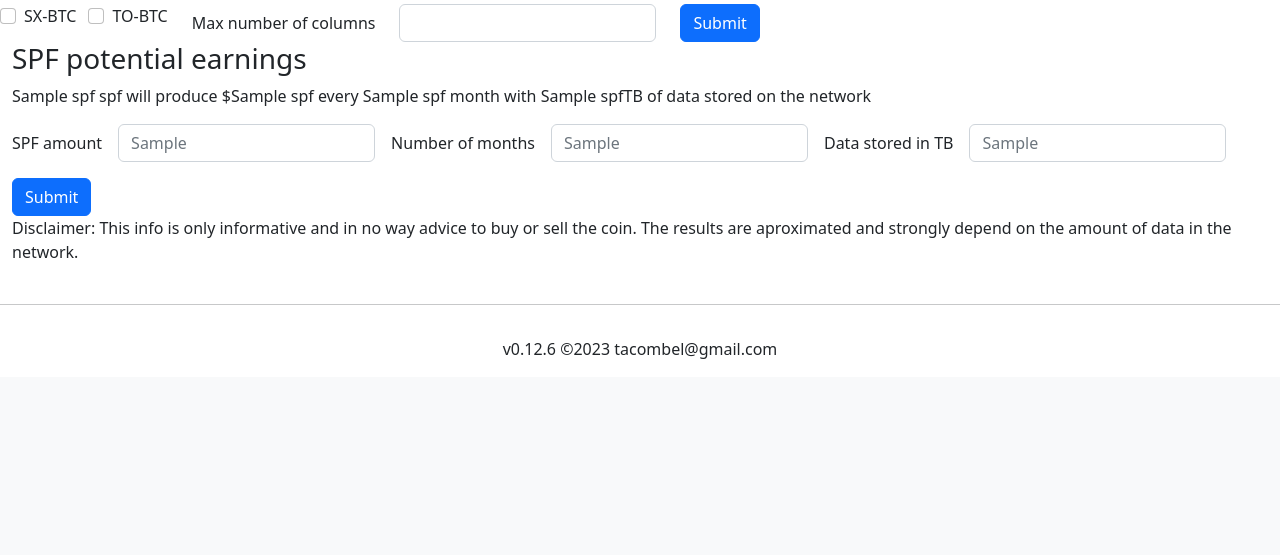
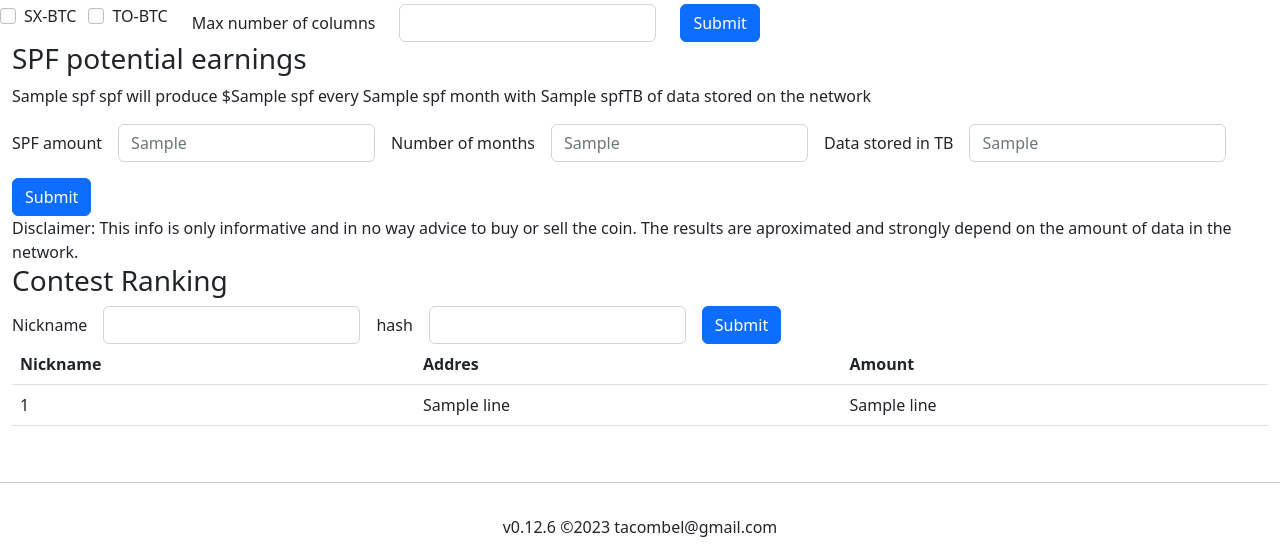
Before and after one commit to Tacombel/pumpthecoin, a Flask app: template app/templates/index.html in a window 1280 px wide. Shown: the part 1236-1791 px from the top of the page. Before the commit the page ends 1595 px from the top, so only its background shows below. Run offline with Flask 2, Linux system fonts and the light colour scheme; the template is opened without the code that fills it: most values are stand-ins (such as "Sample title", 1, 10 or a date in 2020); some libraries are stand-ins or nearby versions.

Commit message:
web working

```diff
--- a/app/routes.py
+++ b/app/routes.py
@@ -4,6 +4,7 @@ import pumpthecoin
 import spf_earnings
 import math
 from operator import itemgetter
+from contest import get_balances, add_entry
 
 @app.route('/uptimerobot', methods=['GET'])
 def uptimerobot():
@@ -185,3 +186,20 @@ def spfearnings():
                 else:
                         dataStored = float(request.form['dataStored'])
                 return render_template('index.html', spf_data = spf_earnings.earnings(SPFamount, numberOfMonths, dataStored))
+
+@app.route('/contest', methods=['GET', 'POST'])
+def contest():
+        if request.method == 'GET':
+                contest_data = {}
+                contest_data["lines"] = get_balances()["lines"]
+                return render_template('index.html', contest_data = contest_data)
+        elif request.method == 'POST':
+                contest_data = {}
+                if request.form["Nickname"] == '' or request.form["hash"] == '':
+                        contest_data["error"] = 'You need a Nickname and a hash!!!!'
+                else:
+                       entry = add_entry(request.form["Nickname"], request.form["hash"])
+                       if not entry["success"]:
+                               contest_data["error"] = entry["error"]
+                contest_data["lines"] = get_balances()["lines"]
+                return render_template('index.html', contest_data = contest_data)
--- /dev/null
+++ b/app/templates/contest.html
@@ -0,0 +1,43 @@
+{%if contest_data%}
+<h3>Contest Ranking</h3>
+<form action="/contest" method="POST">
+    <div class="row g-3">
+        <div class="col-auto">
+            <label for="Nickname" class="col-form-label">Nickname</label>
+        </div>
+        <div class="col-auto">
+            <input type="text" name="Nickname" class="form-control">
+        </div>
+        <div class="col-auto">
+            <label for="hash" class="col-form-label">hash</label>
+        </div>
+        <div class="col-auto">
+            <input type="text" name="hash" class="form-control">
+        </div>
+        <div class="col-auto">
+            <button type="submit" class="btn btn-primary">Submit</button>
+        </div>
+    </div>
+</form>
+{%if contest_data["error"]%}
+<p>Error: {{contest_data["error"]}}</p>
+{%endif%}
+<table class="table">
+    <thead>
+        <tr>
+            <th scope="col">Nickname</th>
+            <th scope="col">Addres</th>
+            <th scope="col">Amount</th>
+        </tr>
+    </thead>
+    <tbody>
+            {%for i in contest_data["lines"]%}
+        <tr>
+            <td>{{i[0]}}</td>
+            <td>{{i[1]}}</td>
+            <td>{{i[2]}}</td>
+        </tr>
+        {%endfor%}
+    </tbody>
+</table>
+{%endif%}
--- a/app/templates/index.html
+++ b/app/templates/index.html
@@ -29,6 +29,8 @@
 
         {%include 'spf.html'%}
 
+        {%include 'contest.html'%}
+
     </div>
     <!-- Footer -->
     <footer class="page-footer font-small blue pt-4">
--- a/contest.py
+++ b/contest.py
@@ -40,7 +40,7 @@ def add_entry(nickname, hash):
         pass
     check_if_exists = get_data(hash)
     if not check_if_exists["success"]:
-        return {'success': False, 'error': 'hash not found in explorer'}
+        return {'success': False, 'error': 'You can´t add a hash until there is at least one transaction'}
     entries.append([nickname, hash])
     with open('entries.txt', 'w+') as f:
         for e in entries:
@@ -56,7 +56,7 @@ def get_balances():
                 line = json.loads(line)
                 entries.append(line)
     except FileNotFoundError:
-        return {'success': False, 'error': 'There are no entries on the database'}
+        return {'success': False, 'error': 'There are no entries on the database', 'lines':[['', '', '']]}
     results_lines = []
     for e in entries:
         data = get_data(e[1])
```
Also changed, not shown: data_lite.txt (added, +8 -0 lines).
